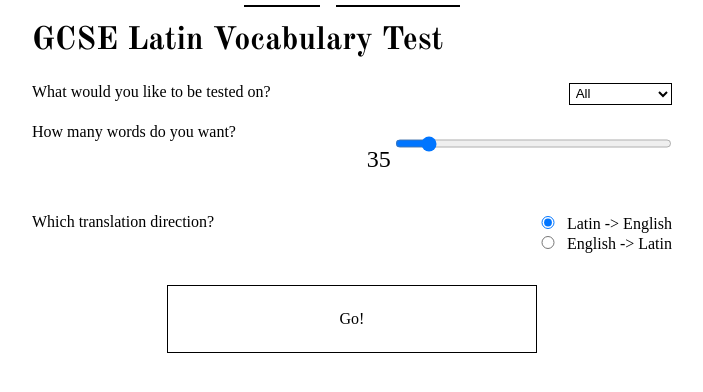
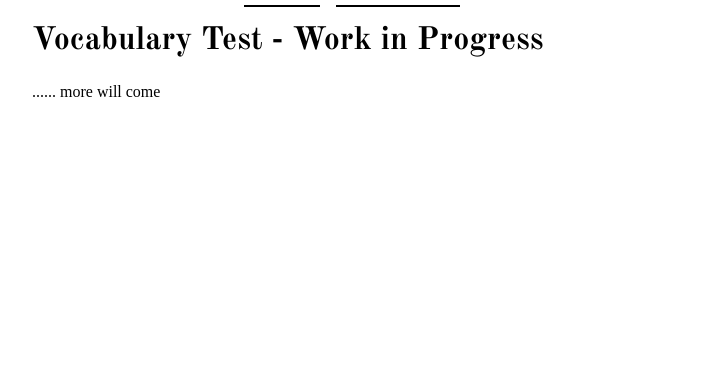
Before and after one commit to MaxTheMonster/LatinVocab, a Django app: page /test/ in a window 1280 px wide. Shown: the part 115-507 px from the top of the page, without its empty margins (288-991 px from the left). Run offline with Django 3.2, Linux system fonts and the light colour scheme; some libraries are stand-ins or nearby versions; some web fonts are replaced.

Commit message:
Added work in progress to test page

```diff
--- a/templates/vocabulary/test.html
+++ b/templates/vocabulary/test.html
@@ -1,10 +1,13 @@
 {% extends "base.html" %}
+
 {% block title %}Vocabulary Test | {% endblock %}
+
 {% block content %}
 <main class="block" id="test-header">
-    <h1>GCSE Latin Vocabulary Test</h1>
+    <h1>Vocabulary Test - Work in Progress</h1>
+    <p>...... more will come</p>
 </main>
-<section class="block" id="test-setup">
+<!-- <section class="block" id="test-setup">
      {% csrf_token %}
      <form action="" name="test_form">
      <div class="selection">
@@ -58,5 +61,5 @@
      window.location.href = "/test/" + typeValue.toLowerCase() + "/" + amountValue + "/" + directionValue + "/";
      }
      }
-</script>
+     </script> -->
 {% endblock %}
```
Lines whose indentation alone changed are shown as unchanged.
